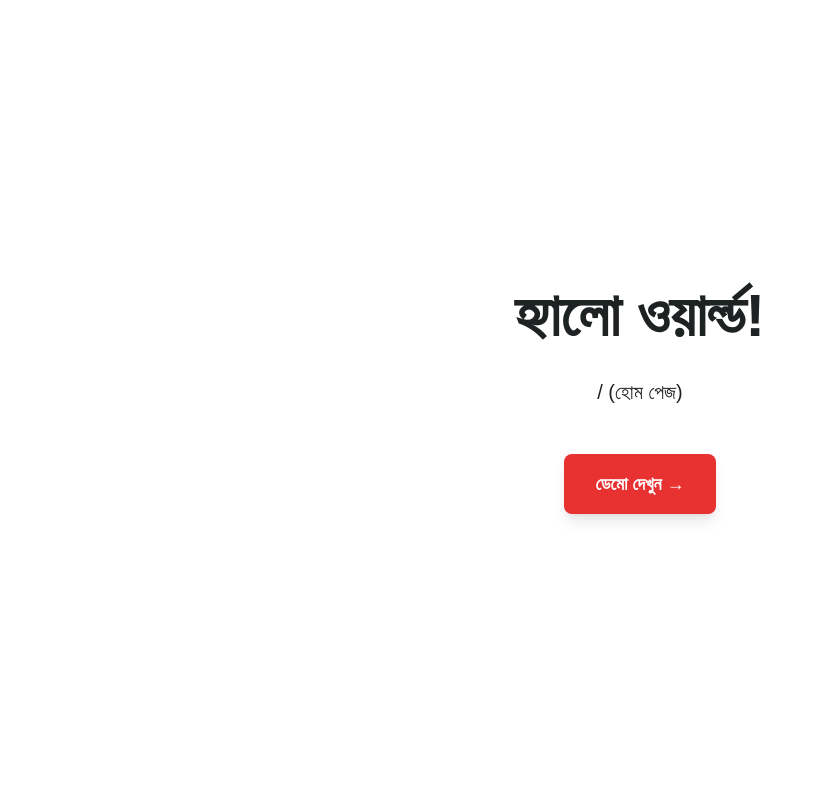
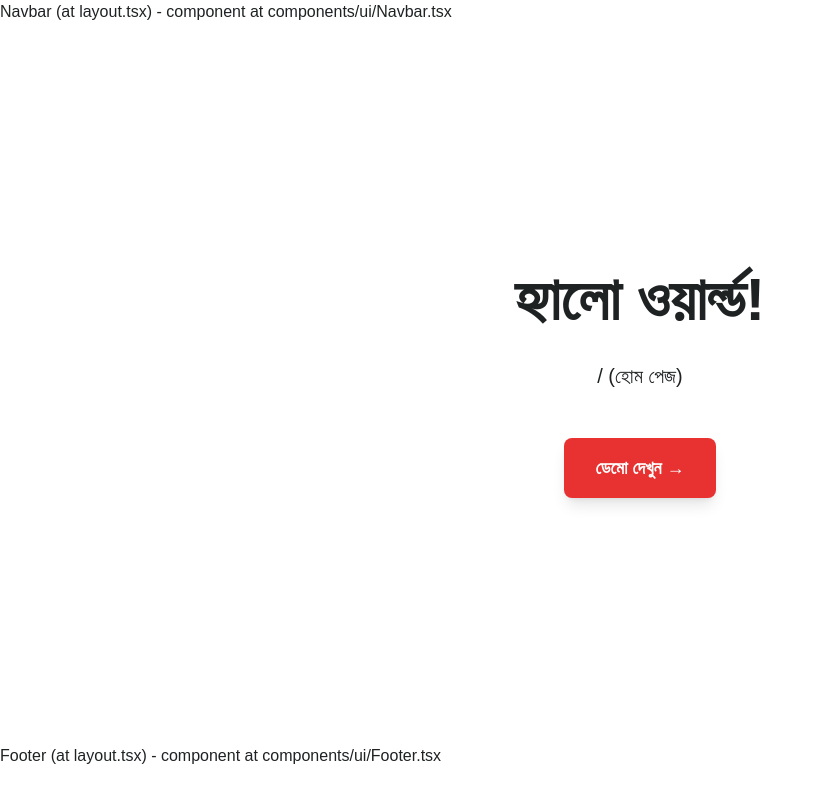
Before and after one commit to reformtracker933/reform-tracker, a Next.js app: page / in a window 1280 px wide. Shown: the whole page, without its empty margins (0-822 px from the left). Built offline with nearby package versions, Linux system fonts and the light colour scheme.

Commit message:
updated header footer initials

```diff
--- a/src/app/(frontend)/layout.tsx
+++ b/src/app/(frontend)/layout.tsx
@@ -2,6 +2,8 @@ import type { Metadata } from 'next';
 import { Geist, Geist_Mono, Noto_Sans_Bengali } from 'next/font/google';
 import './globals.css';
 import { Providers } from '@/providers/Providers';
+import Footer from '@/components/ui/Footer';
+import Navbar from '@/components/ui/Navbar';
 
 const geistSans = Geist({
   variable: '--font-geist-sans',
@@ -35,7 +37,11 @@ export default function RootLayout({
         className={`${geistSans.variable} ${geistMono.variable} ${notoSansBengali.variable} antialiased`}
         suppressHydrationWarning
       >
-        <Providers>{children}</Providers>
+        <Providers>
+          <Navbar />
+          <main className='w-full'>{children}</main>
+          <Footer />
+        </Providers>
       </body>
     </html>
   );
--- a/src/app/(frontend)/page.tsx
+++ b/src/app/(frontend)/page.tsx
@@ -8,7 +8,7 @@ export default function Home() {
   const pageText = getTranslation('homePage');
 
   return (
-    <div className='min-h-screen bg-background flex items-center justify-center'>
+    <div className='min-h-[90vh] w-full bg-background flex items-center justify-center'>
       <div className='text-center space-y-8'>
         <h1 className='text-6xl font-bold text-foreground'>
           {pageText['title']}
--- /dev/null
+++ b/src/components/ui/Footer.tsx
@@ -0,0 +1,9 @@
+import React from 'react';
+
+const Footer = () => {
+  return (
+    <div>Footer (at layout.tsx) - component at components/ui/Footer.tsx</div>
+  );
+};
+
+export default Footer;
--- /dev/null
+++ b/src/components/ui/Navbar.tsx
@@ -0,0 +1,9 @@
+import React from 'react';
+
+const Navbar = () => {
+  return (
+    <div>Navbar (at layout.tsx) - component at components/ui/Navbar.tsx</div>
+  );
+};
+
+export default Navbar;
--- a/src/data/languages/en/RTL.json
+++ b/src/data/languages/en/RTL.json
@@ -1,7 +1,7 @@
 {
   "homePage": {
     "title": "Hello World!",
-    "subtitle": "/ (Home Page)",
+    "subtitle": "/ (Home Page), start from here",
     "viewDemo": "View Demo"
   },
   "aboutPage": {
```
